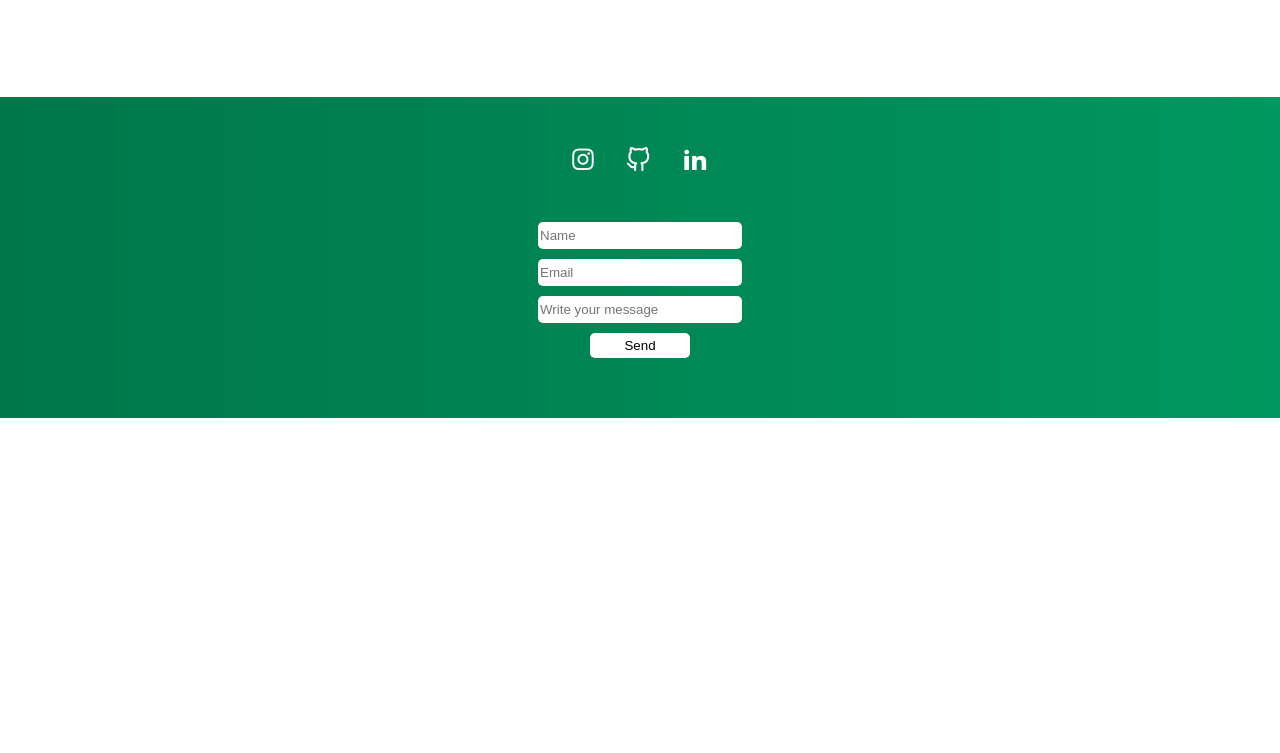
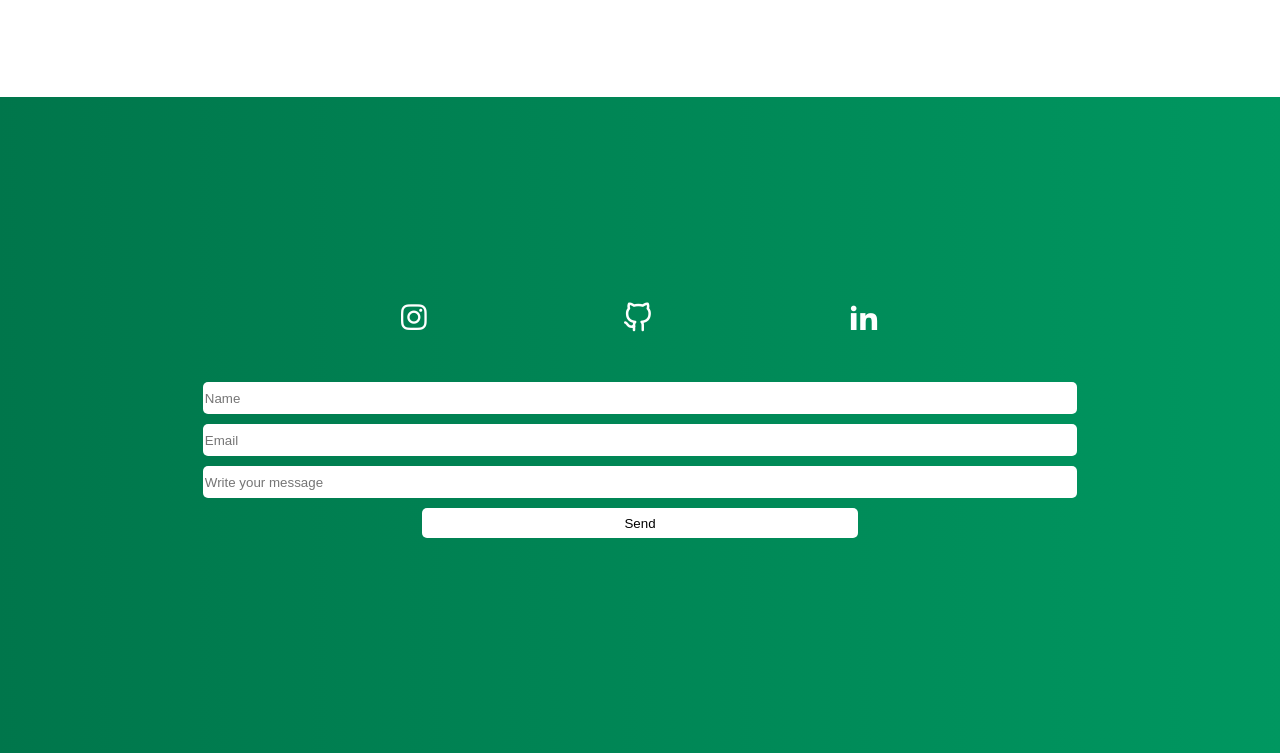
Before and after one commit to LuiguiDev/Portfolio, a plain HTML site: page index.html in a window 1280 px wide. Shown: the part 1097-1850 px from the top of the page. Before the commit the page ends 1515 px from the top, so only its background shows below. Drawn offline with Linux system fonts and the light colour scheme; files whose address does not match are found by name.

Commit message:
Footer as bluedot

```diff
--- a/blocks/footer.scss
+++ b/blocks/footer.scss
@@ -3,12 +3,12 @@ footer{
   flex-direction: column;
   background: $mainColor;
   align-items: center;
-  padding: $spacing 0 $spacing;
+  padding: 16%;
   margin-top: $spacing * 2;
   .media{
     color: white;
-    font-size: 25px;
-    width: 200px;
+    font-size: 30px;
+    width: 100%;
     display: flex;
     margin-bottom: $spacing;
     justify-content: space-evenly;
@@ -17,10 +17,10 @@ footer{
     display: flex;
     flex-direction: column;
     align-items: center;
-    width: 200px;
+    width: 100%;
     input{
       width: 100%;
-      height: 25px;
+      height: 30px;
       border-radius: 5px;
       border: none;
       background-color: white;
```
Also changed, not shown: styles.css.
